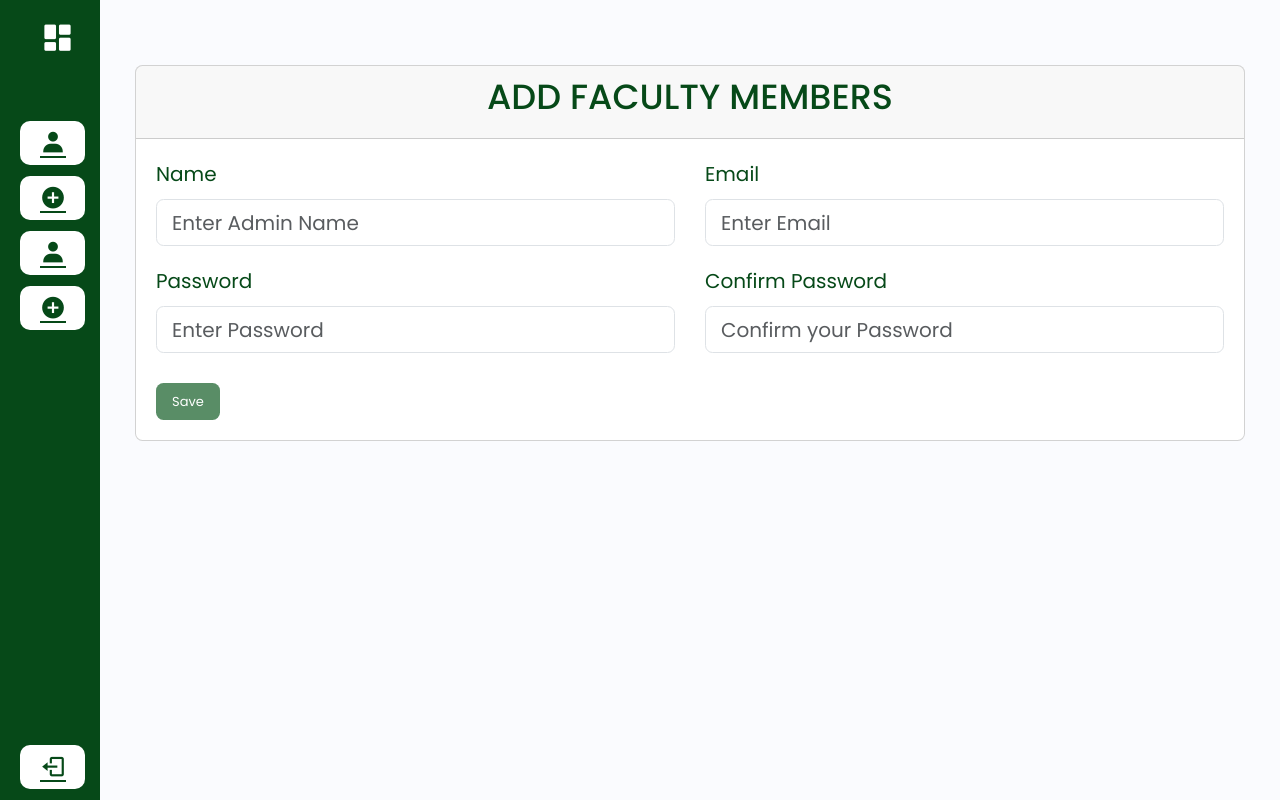
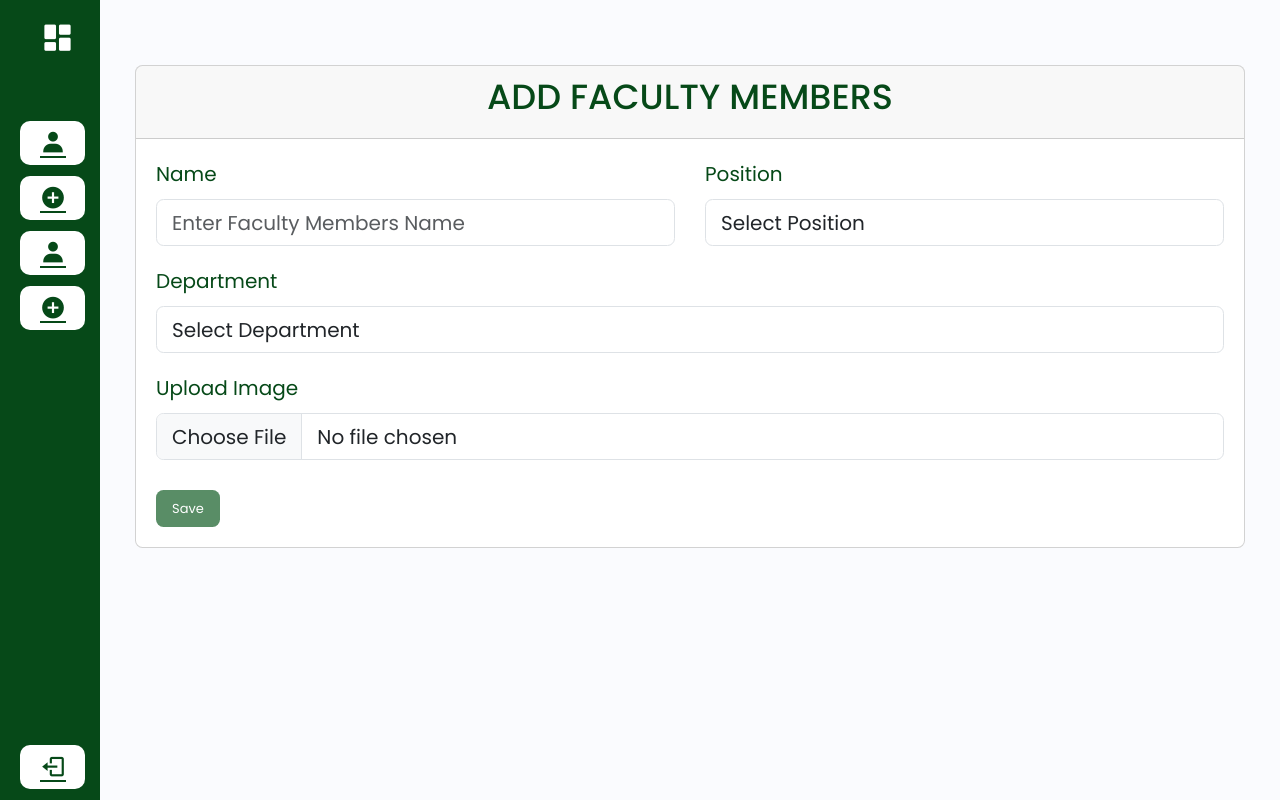
Before and after one commit to denisesarona/ExploreCCATAdmin, a PHP site: page /admin/addFacultyMember.php in a window 1280 px wide. Run offline with PHP 8.4, Linux system fonts and the light colour scheme; some libraries are stand-ins or nearby versions.

Commit message:
Fix add faculty member query

```diff
--- a/admin/addFacultyMember.php
+++ b/admin/addFacultyMember.php
@@ -18,29 +18,37 @@
                                 <div class="col-md-6 mb-3">
                                     <div class="form-group">
                                         <label for="name" class="form-label">Name</label>
-                                        <input type="text" class="form-control" placeholder="Enter Admin Name" name="name" id="name" required>
+                                        <input type="text" class="form-control" placeholder="Enter Faculty Members Name" name="name" id="name" required>
                                     </div>
                                 </div>
                                 <div class="col-md-6 mb-3">
                                     <div class="form-group">
-                                        <label for="email" class="form-label">Email</label>
-                                        <input type="text" class="form-control" placeholder="Enter Email" name="email" required>
+                                        <label for="position" class="form-label">Position</label>
+                                        <select class="form-control" name="position" id="position">
+                                            <option value="">Select Position</option>
+                                            <option value="Chairperson">Chairperson</option>
+                                            <option value="Lecturer">Lecturer</option>
+                                        </select>
                                     </div>
                                 </div>
-                                <div class="col-md-6 mb-3">
+                                <div class="col-md-12 mb-3">
                                     <div class="form-group">
-                                        <label for="password" class="form-label">Password</label>
-                                        <input type="password" class="form-control" placeholder="Enter Password" name="password" required>
+                                        <label for="department" class="form-label">Department</label>
+                                        <select class="form-control" name="department" id="department">
+                                            <option value="">Select Department</option>
+                                            <option value="DCS">DCS</option>
+                                            <option value="DMS">DMS</option>
+                                        </select>
                                     </div>
                                 </div>
-                                <div class="col-md-6 mb-3">
+                                <div class="col-md-12 mb-3">
                                     <div class="form-group">
-                                        <label for="confirm_password" class="form-label">Confirm Password</label>
-                                        <input type="confirm_password" class="form-control" placeholder="Confirm your Password" name="confirm_password" required>
+                                        <label for="image" class="form-label">Upload Image</label>
+                                        <input type="file" class="form-control" name="img" id="img">
                                     </div>
                                 </div>
                                 <div class="col-md-6">
-                                    <button type="submit" class="btn BlueBtn mt-2" name="addAdmin_button">Save</button>
+                                    <button type="submit" class="btn BlueBtn mt-2" name="addFaculty_button">Save</button>
                                 </div>
                             </div>
                         </form>
```
Also changed, not shown: admin/codes.php (+35 -1 lines).
